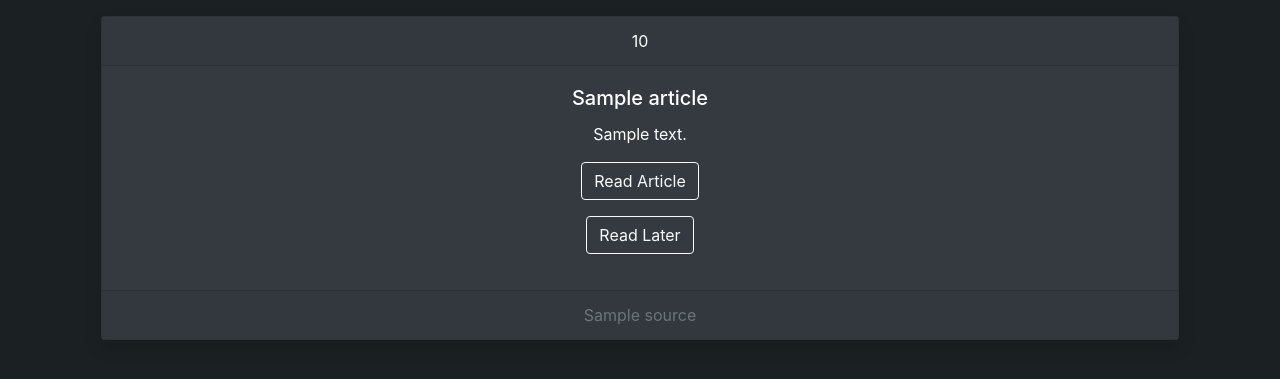
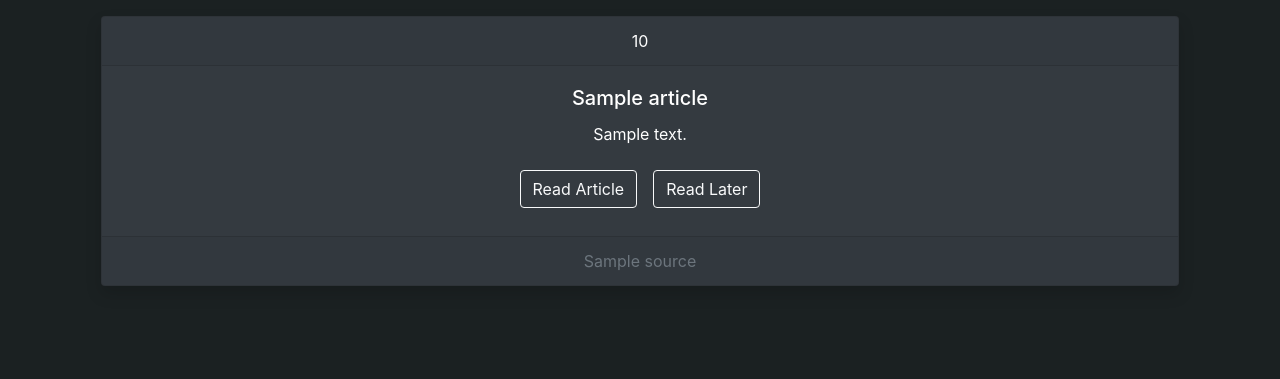
Before and after one commit to Code-Richard/Final-Project, a Flask app: template templates/index.html in a window 1280 px wide. Shown: the part 56-435 px from the top of the page. Run offline with Flask 2, Linux system fonts and the light colour scheme; the template is opened without the code that fills it: most values are stand-ins (such as "Sample title", 1, 10 or a date in 2020); some libraries are stand-ins or nearby versions.

Commit message:
Bug fixes

```diff
--- a/templates/add.html
+++ b/templates/add.html
@@ -40,7 +40,7 @@
               <p>Stay updated on a company by adding it to your portfolio</p>
                 <form action="/add" method="post">
                   <div class="form-group">
-                      <input autocomplete="off" autofocus class="form-control" name="stock" placeholder="Ticker" type="text">
+                      <input autofocus autocomplete="off" class="form-control" name="stock" placeholder="Ticker" type="text">
                   </div>
                   <button class="btn btn-outline-light" type="submit">Add Company</button>
                 </form>
--- a/templates/index.html
+++ b/templates/index.html
@@ -44,10 +44,12 @@
                     <div class="card-body">
                         <h5 class="card-title">{{article['title']}}</h5>
                         <p class="card-text">{{article['description']}}</p>
-                        <a href={{article['link']}} class="btn btn-outline-light">Read Article</a>
-                        <form action="/" method="POST">
-                            <button type="submit" name=article_id value={{article['id']}} class="btn btn-outline-light m-3">Read Later</button>
-                        </form>
+                        <div class="row justify-content-center">
+                            <a href={{article['link']}} class="btn btn-outline-light m-2">Read Article</a>
+                            <form action="/" method="POST">
+                                <button type="submit" name=article_id value={{article['id']}} class="btn btn-outline-light m-2">Read Later</button>
+                            </form>
+                        </div>
                     </div>
                     <div class="card-footer text-muted">
                     {{article['source']}}
```
